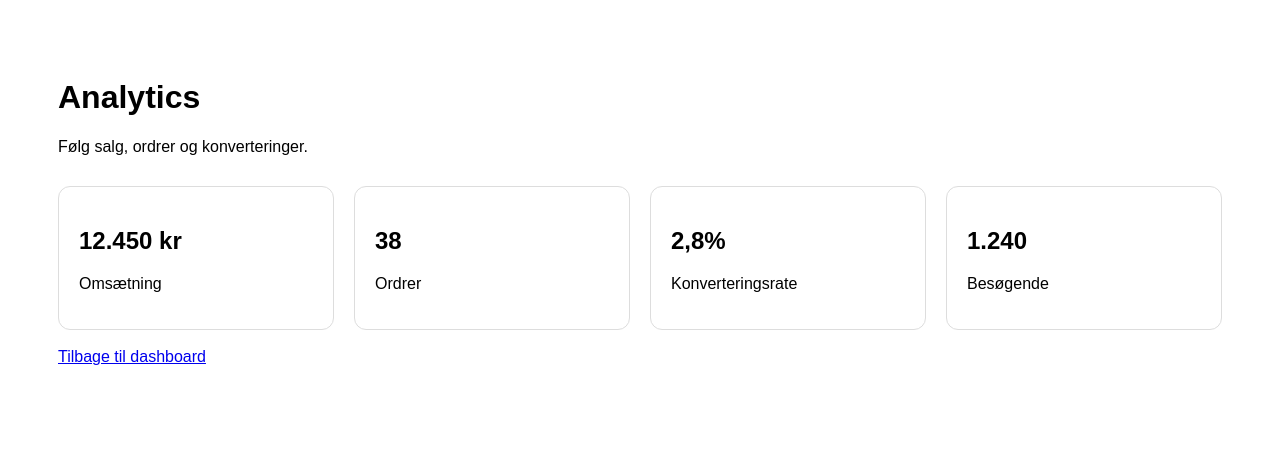
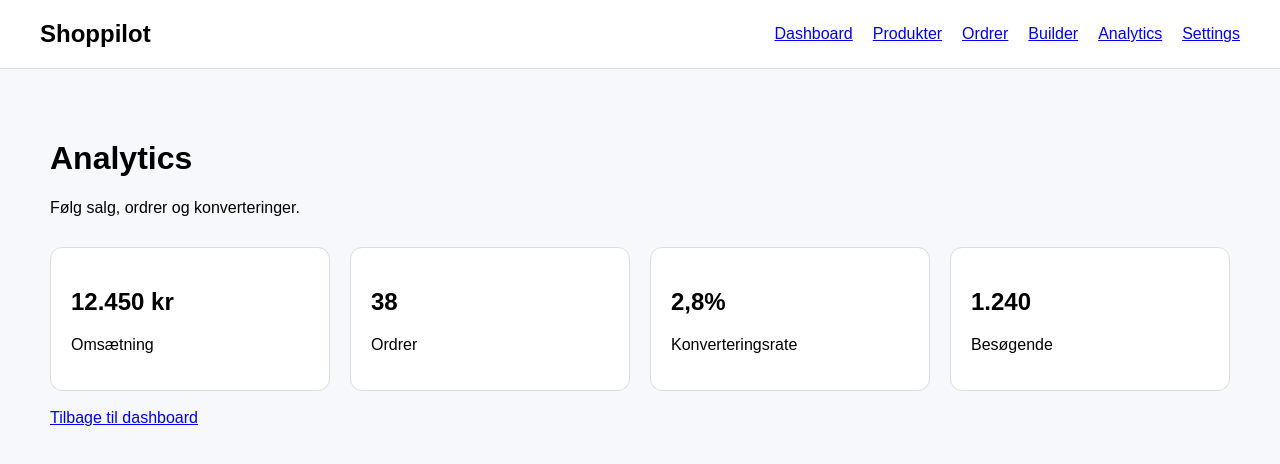
Before and after one commit to postjkhandel-ship-it/shoppilot, a Next.js app: page /analytics in a window 1280 px wide. Shown: the top 464 px of the page. Built offline with nearby package versions, Linux system fonts and the light colour scheme.

Commit message:
Update layout.js

```diff
--- a/app/layout.js
+++ b/app/layout.js
@@ -1,7 +1,33 @@
 export default function RootLayout({ children }) {
   return (
     <html lang="da">
-      <body>{children}</body>
+      <body style={{ margin: 0, fontFamily: "Arial", background: "#f6f8fb" }}>
+        <nav
+          style={{
+            display: "flex",
+            justifyContent: "space-between",
+            alignItems: "center",
+            padding: "20px 40px",
+            borderBottom: "1px solid #ddd",
+            background: "#fff",
+            position: "sticky",
+            top: 0
+          }}
+        >
+          <h2 style={{ margin: 0 }}>Shoppilot</h2>
+
+          <div style={{ display: "flex", gap: "20px" }}>
+            <a href="/dashboard">Dashboard</a>
+            <a href="/products">Produkter</a>
+            <a href="/orders">Ordrer</a>
+            <a href="/builder">Builder</a>
+            <a href="/analytics">Analytics</a>
+            <a href="/settings">Settings</a>
+          </div>
+        </nav>
+
+        {children}
+      </body>
     </html>
   );
 }
```
